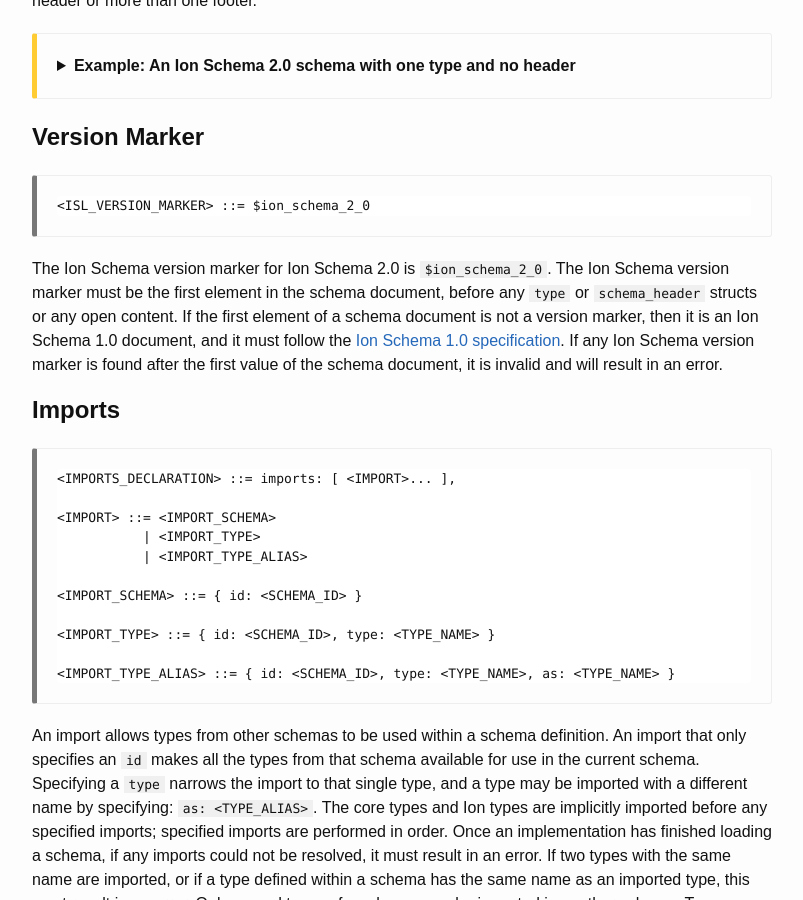
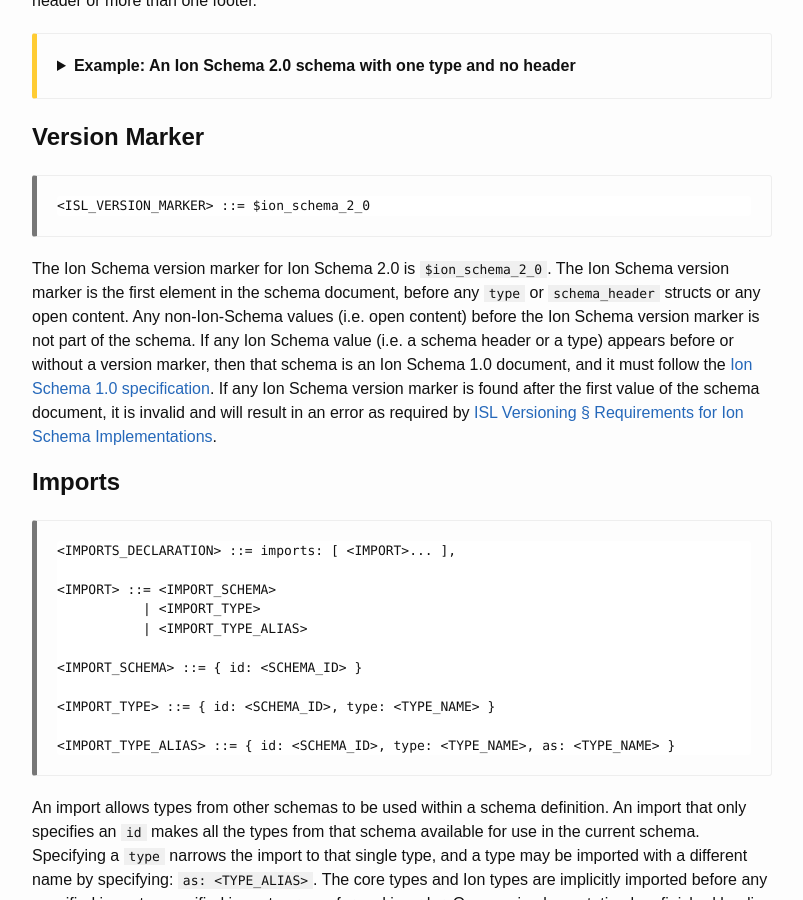
Before and after one commit to amazon-ion/ion-schema, a Jekyll site: the page built from docs/isl-2-0/spec.md, in a window 1280 px wide and 900 px high, scrolled down 2002 px. Shown: the whole window, without its empty margins (238-1041 px from the left). Built offline with Jekyll 4.4.1, drawn with Linux system fonts in a browser that asks for light colours.

Commit message:
Updates the ISL 2.0 version marker and the schema footer to delimit the start and end of an ISL 2.0 schema document.

```diff
--- a/docs/isl-2-0/spec.md
+++ b/docs/isl-2-0/spec.md
@@ -57,9 +57,10 @@ type::{
 {% include grammar-element.md productions="isl_version_marker" %}
 
 The Ion Schema version marker for Ion Schema 2.0 is `$ion_schema_2_0`.
-The Ion Schema version marker must be the first element in the schema document, before any `type` or `schema_header` structs or any open content.
-If the first element of a schema document is not a version marker, then it is an Ion Schema 1.0 document, and it must follow the [Ion Schema 1.0 specification](../isl-1-0/spec).
-If any Ion Schema version marker is found after the first value of the schema document, it is invalid and will result in an error.
+The Ion Schema version marker is the first element in the schema document, before any `type` or `schema_header` structs or any open content.
+Any non-Ion-Schema values (i.e. open content) before the Ion Schema version marker is not part of the schema.
+If any Ion Schema value (i.e. a schema header or a type) appears before or without a version marker, then that schema is an Ion Schema 1.0 document, and it must follow the [Ion Schema 1.0 specification](../isl-1-0/spec).
+If any Ion Schema version marker is found after the first value of the schema document, it is invalid and will result in an error as required by [ISL Versioning § Requirements for Ion Schema Implementations](https://amazon-ion.github.io/ion-schema/docs/isl-versioning#requirements-for-ion-schema-implementations).
 
 {% comment %}{% include example.md title="An ISL 2.0 Schema" code_file="examples/placeholder.isl" %}{% endcomment %}
 
```
Also changed, not shown: docs/isl-versioning.md (+1 -1 lines).
